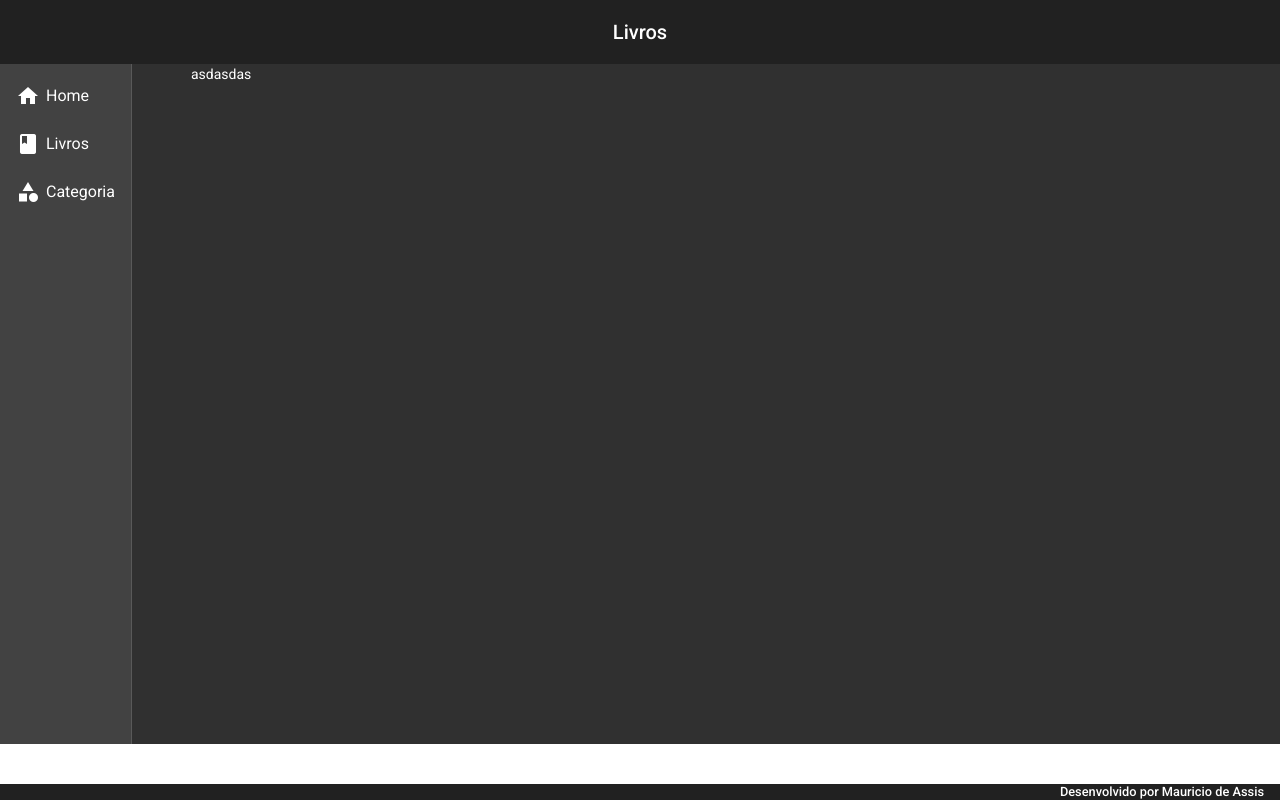
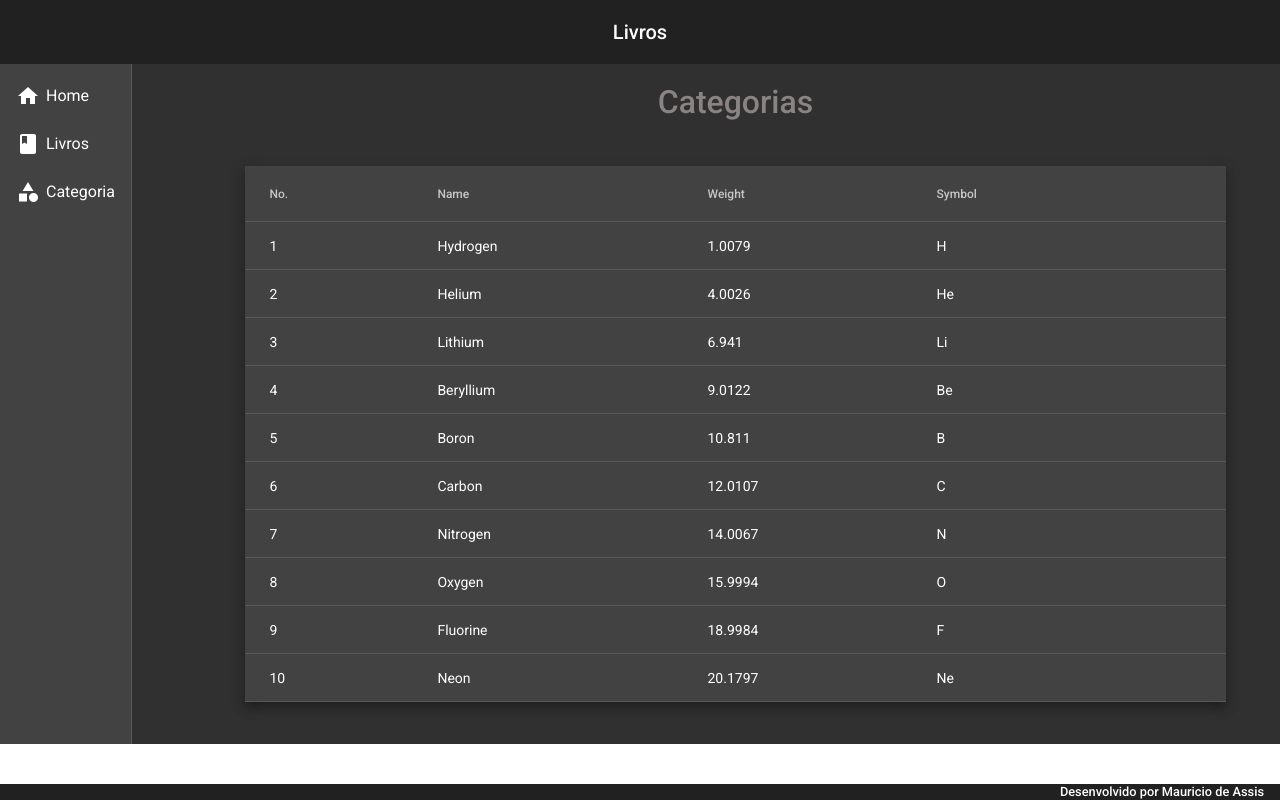
Before and after one commit to mauricioassisrt/Curso-angular-dicas-de-um-dev, an Angular app in the folder bookstore-front/: page /categorias in a window 1280 px wide. Before the commit this address led to /. Built offline with nearby package versions, Linux system fonts and the light colour scheme.

Commit message:
cadastro categoria tela

```diff
--- a/bookstore-front/src/app/app-routing.module.ts
+++ b/bookstore-front/src/app/app-routing.module.ts
@@ -1,10 +1,28 @@
 import { NgModule } from '@angular/core';
 import { RouterModule, Routes } from '@angular/router';
+import { CategoriaReadComponent } from './components/views/categoria/categoria-read/categoria-read.component';
+import { HomeComponent } from './components/views/home/home.component';
 
-const routes: Routes = [];
+const routes: Routes = [
+  {
+    path:'',
+    component: HomeComponent
+  },
+  {
+    path:'categorias',
+    component: CategoriaReadComponent
+  }
+
+
+
+
+];
 
 @NgModule({
   imports: [RouterModule.forRoot(routes)],
   exports: [RouterModule]
 })
-export class AppRoutingModule { }
+export class AppRoutingModule {
+
+
+}
--- a/bookstore-front/src/app/components/template/nav/nav.component.html
+++ b/bookstore-front/src/app/components/template/nav/nav.component.html
@@ -2,7 +2,7 @@
 
     <mat-sidenav mode="side" opened>
         <mat-nav-list>
-            <a mat-list-item>
+            <a routerLink="" mat-list-item>
                 <i class="material-icons">home</i>
                 Home
             </a>
@@ -10,7 +10,7 @@
                 <i class="material-icons">book</i>
                 Livros
             </a>
-            <a mat-list-item>
+            <a routerLink="/categorias" mat-list-item>
                 <i class="material-icons">category</i>
                 Categoria
             </a>
@@ -18,6 +18,7 @@
 
     </mat-sidenav>
     <mat-sidenav-content>
-        asdasdas
+        <router-outlet></router-outlet>
+
     </mat-sidenav-content>
 </mat-sidenav-container>
--- /dev/null
+++ b/bookstore-front/src/app/components/views/categoria/categoria-read/categoria-read.component.css
@@ -0,0 +1,17 @@
+.content {
+  width: 90%;
+  margin: 1.4rem auto auto auto;
+}
+.title {
+  text-align: center;
+  margin-bottom: 3rem;
+}
+.title h1 {
+  font-size: 2rem;
+  color: rgb(138, 131, 131);
+  font-weight: 500;
+}
+table {
+  width: 100%;
+
+}
--- /dev/null
+++ b/bookstore-front/src/app/components/views/categoria/categoria-read/categoria-read.component.html
@@ -0,0 +1,39 @@
+<div class="content">
+    <div class="title">
+        <h1>Categorias</h1>
+    </div>
+    <table mat-table [dataSource]="dataSource" class="mat-elevation-z8">
+
+        <!--- Note that these columns can be defined in any order.
+              The actual rendered columns are set as a property on the row definition" -->
+
+        <!-- Position Column -->
+        <ng-container matColumnDef="position">
+          <th mat-header-cell *matHeaderCellDef> No. </th>
+          <td mat-cell *matCellDef="let element"> {{element.position}} </td>
+        </ng-container>
+
+        <!-- Name Column -->
+        <ng-container matColumnDef="name">
+          <th mat-header-cell *matHeaderCellDef> Name </th>
+          <td mat-cell *matCellDef="let element"> {{element.name}} </td>
+        </ng-container>
+
+        <!-- Weight Column -->
+        <ng-container matColumnDef="weight">
+          <th mat-header-cell *matHeaderCellDef> Weight </th>
+          <td mat-cell *matCellDef="let element"> {{element.weight}} </td>
+        </ng-container>
+
+        <!-- Symbol Column -->
+        <ng-container matColumnDef="symbol">
+          <th mat-header-cell *matHeaderCellDef> Symbol </th>
+          <td mat-cell *matCellDef="let element"> {{element.symbol}} </td>
+        </ng-container>
+
+        <tr mat-header-row *matHeaderRowDef="displayedColumns"></tr>
+        <tr mat-row *matRowDef="let row; columns: displayedColumns;"></tr>
+      </table>
+
+
+</div>
--- /dev/null
+++ b/bookstore-front/src/app/components/views/categoria/categoria-read/categoria-read.component.ts
@@ -0,0 +1,34 @@
+import { Component, OnInit } from '@angular/core';
+export interface PeriodicElement {
+  name: string;
+  position: number;
+  weight: number;
+  symbol: string;
+}
+const ELEMENT_DATA: PeriodicElement[] = [
+  {position: 1, name: 'Hydrogen', weight: 1.0079, symbol: 'H'},
+  {position: 2, name: 'Helium', weight: 4.0026, symbol: 'He'},
+  {position: 3, name: 'Lithium', weight: 6.941, symbol: 'Li'},
+  {position: 4, name: 'Beryllium', weight: 9.0122, symbol: 'Be'},
+  {position: 5, name: 'Boron', weight: 10.811, symbol: 'B'},
+  {position: 6, name: 'Carbon', weight: 12.0107, symbol: 'C'},
+  {position: 7, name: 'Nitrogen', weight: 14.0067, symbol: 'N'},
+  {position: 8, name: 'Oxygen', weight: 15.9994, symbol: 'O'},
+  {position: 9, name: 'Fluorine', weight: 18.9984, symbol: 'F'},
+  {position: 10, name: 'Neon', weight: 20.1797, symbol: 'Ne'},
+];
+@Component({
+  selector: 'app-categoria-read',
+  templateUrl: './categoria-read.component.html',
+  styleUrls: ['./categoria-read.component.css']
+})
+
+export class CategoriaReadComponent implements OnInit {
+
+  constructor() { }
+
+  ngOnInit(): void {
+  }
+  displayedColumns: string[] = ['position', 'name', 'weight', 'symbol'];
+  dataSource = ELEMENT_DATA;
+}
--- /dev/null
+++ b/bookstore-front/src/app/components/views/home/home.component.css
@@ -0,0 +1,11 @@
+.home{
+    width: 95%;
+    margin: 1rem auto;
+
+}
+
+@media(max-width: 450px){
+    .home{
+        width: 70%;
+    }
+}
--- /dev/null
+++ b/bookstore-front/src/app/components/views/home/home.component.html
@@ -0,0 +1,6 @@
+<mat-card class="home mat-elevation-z4">
+    <mat-card-title class="title"> Bem Vindo !!!</mat-card-title>
+    <mat-card-subtitle>
+        Sistema para Exemplificar crud com angular e spring boot
+    </mat-card-subtitle>
+</mat-card>
--- /dev/null
+++ b/bookstore-front/src/app/components/views/home/home.component.ts
@@ -0,0 +1,15 @@
+import { Component, OnInit } from '@angular/core';
+
+@Component({
+  selector: 'app-home',
+  templateUrl: './home.component.html',
+  styleUrls: ['./home.component.css']
+})
+export class HomeComponent implements OnInit {
+
+  constructor() { }
+
+  ngOnInit(): void {
+  }
+
+}
```
Also changed, not shown: bookstore-front/src/app/app.module.ts (+12 -2 lines).
